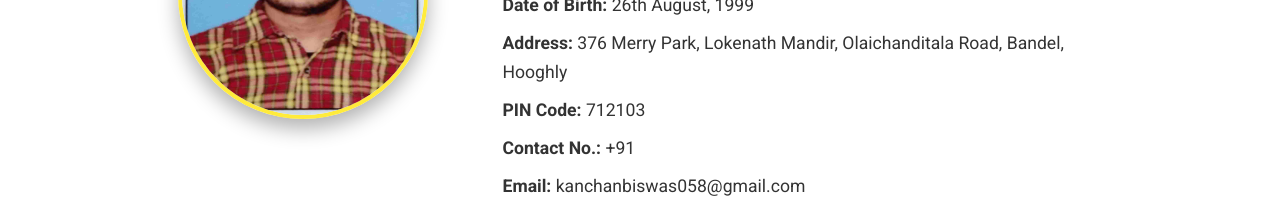
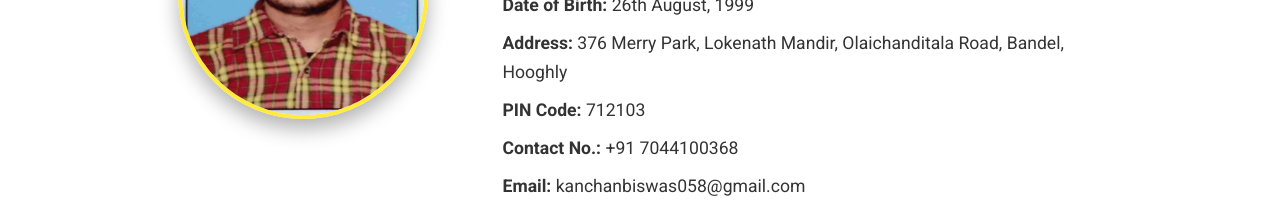
Before and after one commit to kanchanbiswas058/Portfolio_Website, a plain HTML site: page index.html in a window 1280 px wide. Shown: the part 1220-1444 px from the top of the page. Drawn offline with Linux system fonts and the light colour scheme.

Commit message:
Update index.html

```diff
--- a/index.html
+++ b/index.html
@@ -47,7 +47,7 @@
                     <li><strong>Date of Birth:</strong> 26th August, 1999</li>
                     <li><strong>Address:</strong> 376 Merry Park, Lokenath Mandir, Olaichanditala Road, Bandel, Hooghly</li>
                     <li><strong>PIN Code:</strong> 712103</li>
-                    <li><strong>Contact No.:</strong> +91 </li>
+                    <li><strong>Contact No.:</strong> +91 7044100368</li>
                     <li><strong>Email:</strong> kanchanbiswas058@gmail.com</li>
                 </ul>
                 <a href="#skills" class="btn btn-about">Explore My Skills</a>
```
